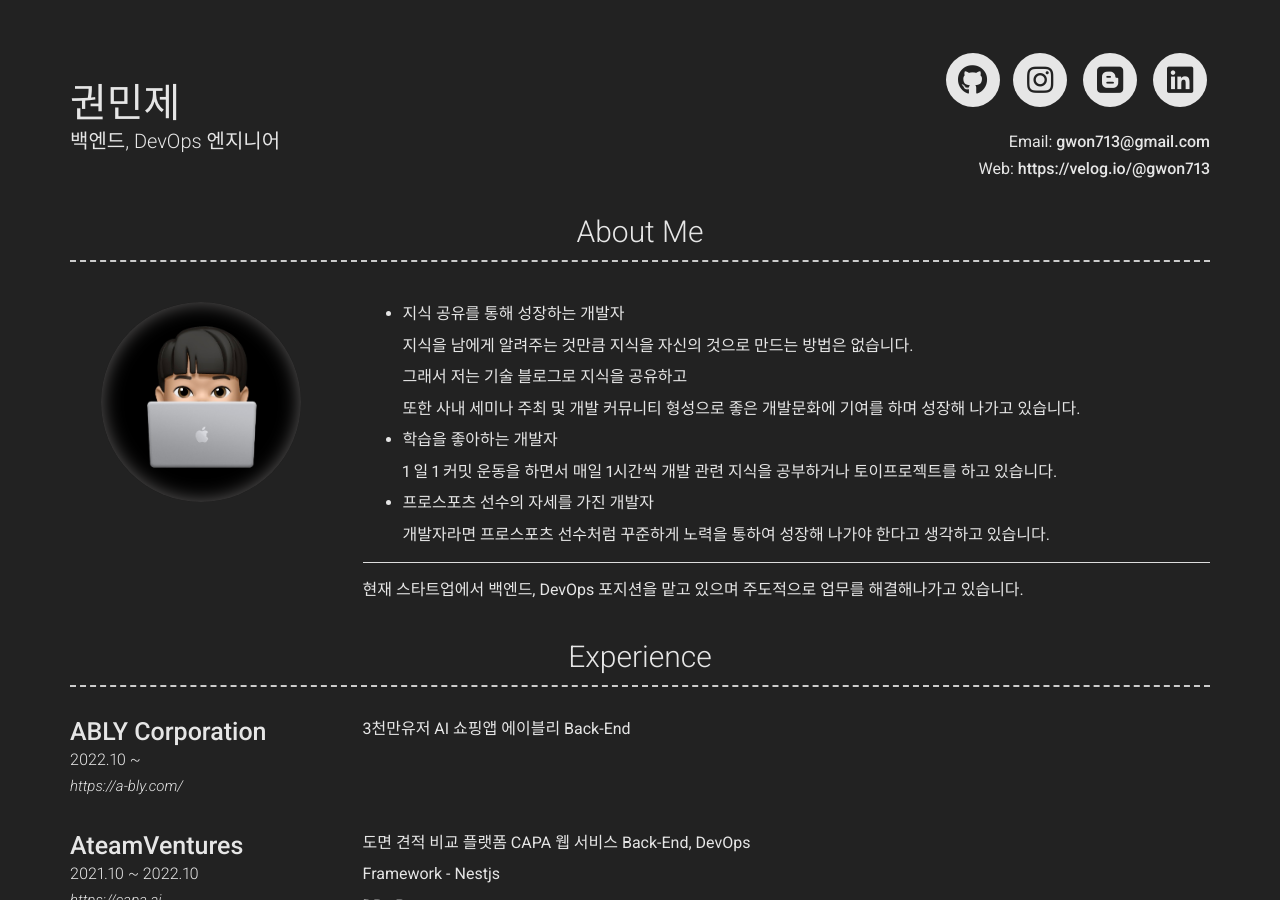
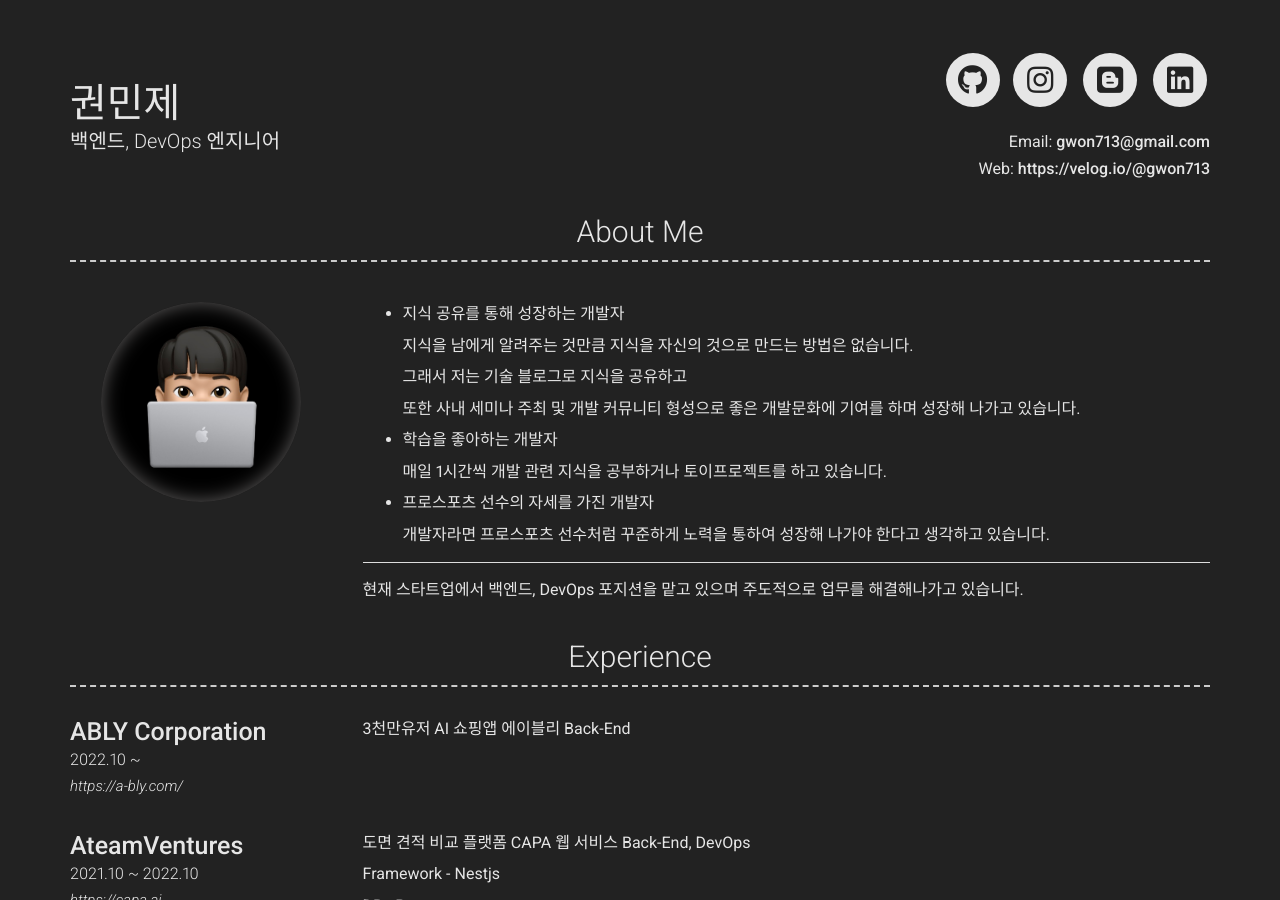
Before and after one commit to gwon713/gwon713.github.io, a Jekyll site: the page built from index.md, in a window 1280 px wide and 900 px high. Built offline with Jekyll 4.4.1, drawn with Linux system fonts in a browser that asks for light colours; nearby versions of some CDN libraries.

Commit message:
remove 1일 1커밋

```diff
--- a/_config.yml
+++ b/_config.yml
@@ -59,7 +59,7 @@ about_content: | # this will include new lines to allow paragraphs
 
   - 학습을 좋아하는 개발자
 
-    1 일 1 커밋 운동을 하면서 매일 1시간씩 개발 관련 지식을 공부하거나 토이프로젝트를 하고 있습니다.
+    매일 1시간씩 개발 관련 지식을 공부하거나 토이프로젝트를 하고 있습니다.
 
   - 프로스포츠 선수의 자세를 가진 개발자
 
```
